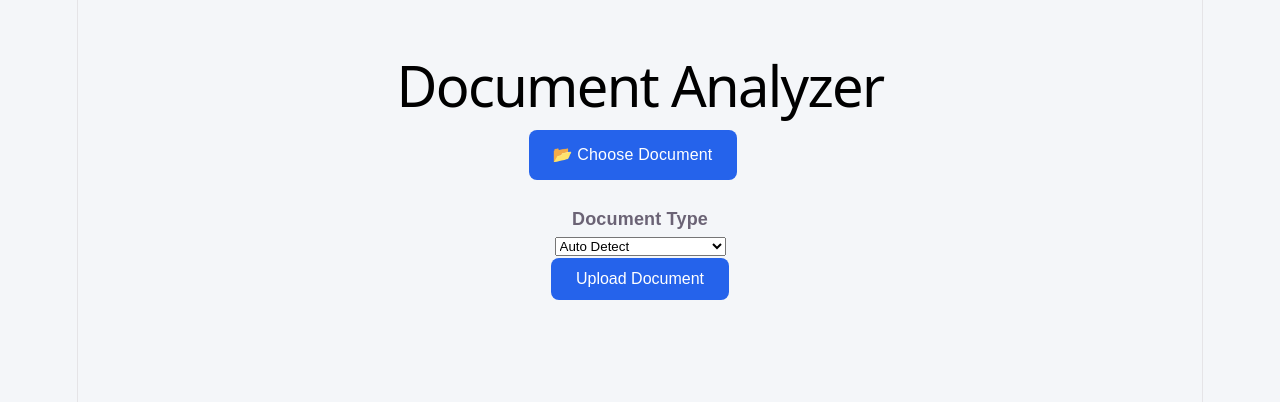
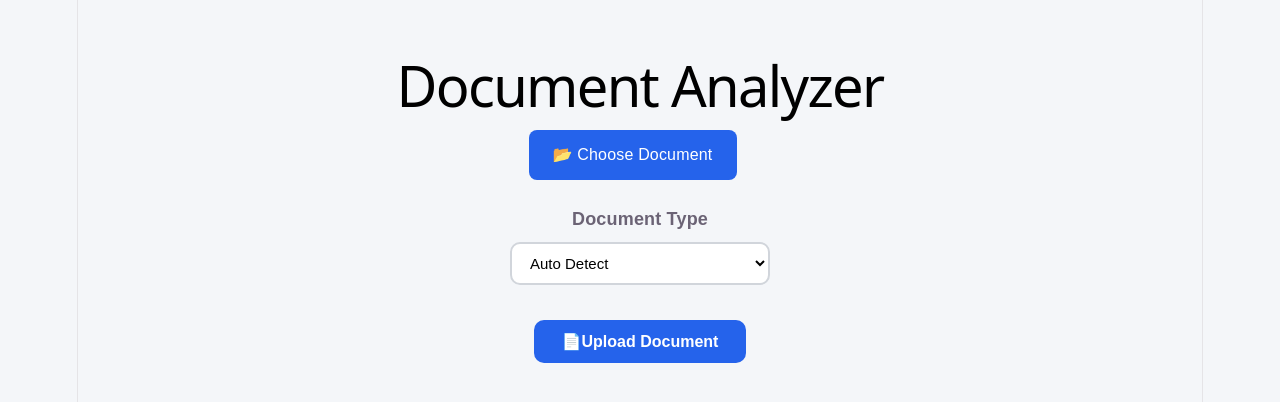
Before and after one commit to mohsinshhzad88-sudo/document-analyzer, a React app in the folder frontend/: page / in a window 1280 px wide. Shown: the top 402 px of the page. Built offline with nearby package versions, Linux system fonts and the light colour scheme; the HTML template or start-up script is replaced by a standard one.

Commit message:
Refactor text chunking into utility module

```diff
--- a/frontend/src/App.css
+++ b/frontend/src/App.css
@@ -98,6 +98,52 @@ pre {
   background: #1d4ed8;
 }
 
-.h1 {
-  color: black;
+.upload-button {
+  background-color: #2563eb;
+  color: white;
+  border: none;
+  padding: 12px 28px;
+  border-radius: 10px;
+  font-size: 16px;
+  font-weight: 600;
+  cursor: pointer;
+  transition: all 0.25s ease;
+  margin-top: 15px;
 }
+
+.upload-button:hover:not(:disabled) {
+  background-color: #1d4ed8;
+  transform: translateY(-2px);
+  box-shadow: 0 8px 20px rgba(37, 99, 235, 0.25);
+}
+
+.upload-button:active:not(:disabled) {
+  transform: translateY(0);
+}
+
+.upload-button:disabled {
+  background-color: #94a3b8;
+  cursor: not-allowed;
+  opacity: 0.8;
+}
+.document-type {
+  width: 260px;
+  padding: 10px 14px;
+  margin: 10px 0 20px;
+  border: 2px solid #d1d5db;
+  border-radius: 10px;
+  background-color: #fff;
+  font-size: 15px;
+  cursor: pointer;
+  transition: all 0.25s ease;
+}
+
+.document-type:hover {
+  border-color: #2563eb;
+}
+
+.document-type:focus {
+  outline: none;
+  border-color: #2563eb;
+  box-shadow: 0 0 0 4px rgba(37, 99, 235, 0.15);
+}
--- a/frontend/src/App.jsx
+++ b/frontend/src/App.jsx
@@ -117,6 +117,7 @@ const detectDocumentType = async (selectedFile) => {
 <br />
 
 <select
+  className="document-type"
   value={documentType}
   onChange={(e) => setDocumentType(e.target.value)}
 >
@@ -134,8 +135,11 @@ const detectDocumentType = async (selectedFile) => {
 </select>
 
 <br />
-      <button onClick={uploadFile} disabled={Loading}>
-        {Loading? "Analyzing..." : "Upload Document"}
+      <button
+      className="upload-button"
+      onClick={uploadFile}
+      disabled={Loading}>
+        {Loading? "⏳Analyzing..." : "📄Upload Document"}
       </button>
 
       <h3>{message}</h3>
```
Also changed, not shown: 2 other files (tests, documents, lock files or other folders).
